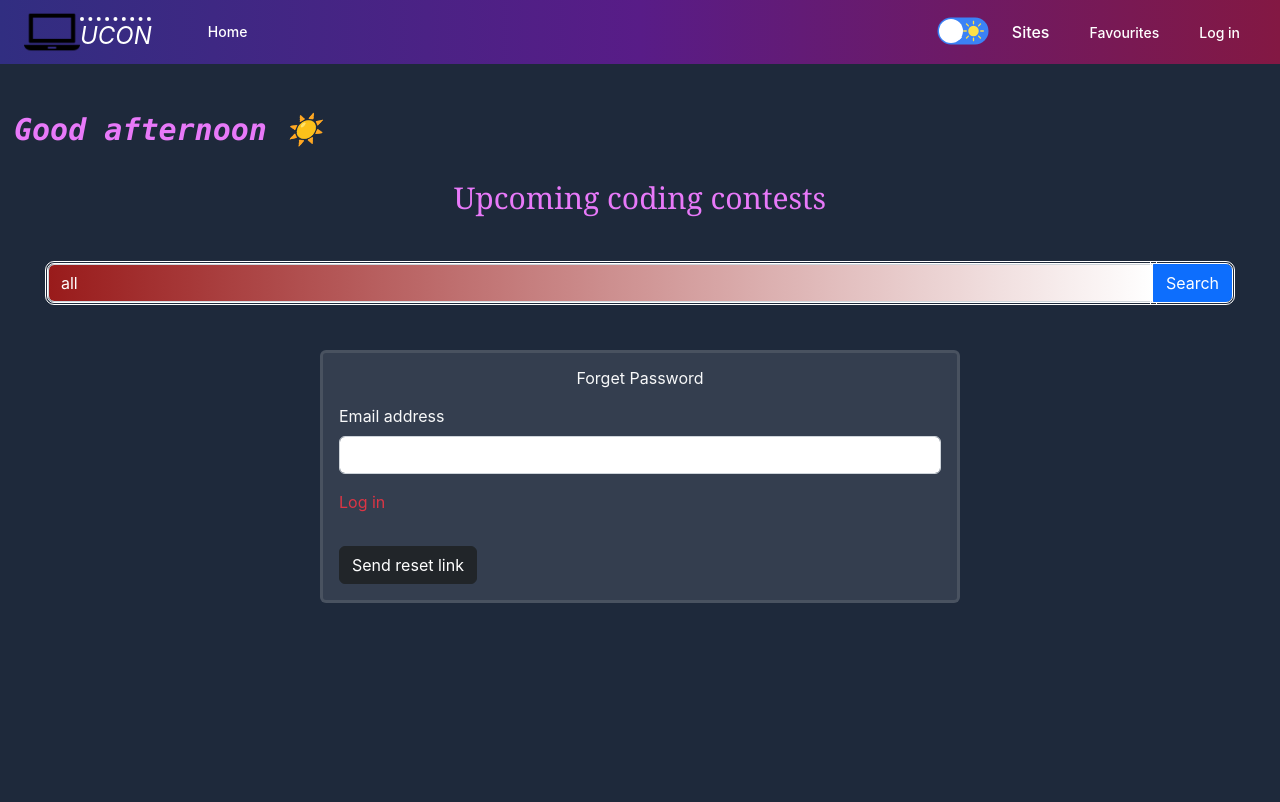
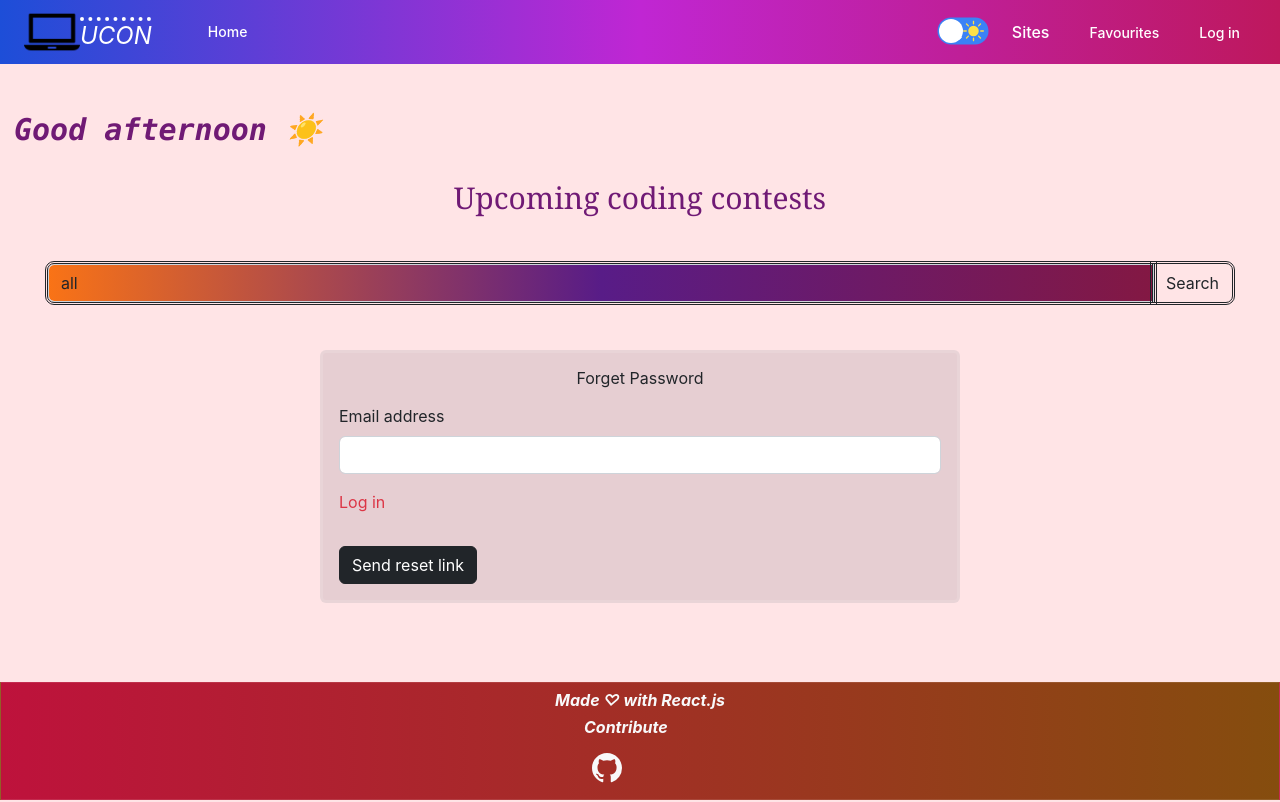
Before and after one commit to mishrayash123/UCON-app, a React (Create React App) app: page /forget in a window 1280 px wide. Shown: the top 802 px of the page. Built offline with nearby package versions, Linux system fonts and the light colour scheme; no server answers; the database is empty.

Commit message:
coloring

```diff
--- a/public/index.html
+++ b/public/index.html
@@ -27,7 +27,7 @@
     <title>UCON</title>
     <link href="https://cdn.jsdelivr.net/npm/bootstrap@5.2.0-beta1/dist/css/bootstrap.min.css" rel="stylesheet" integrity="sha384-0evHe/X+R7YkIZDRvuzKMRqM+OrBnVFBL6DOitfPri4tjfHxaWutUpFmBp4vmVor" crossorigin="anonymous">
   </head>
-  <body class="bg-slate-800 dark:bg-black">
+  <body class="bg-rose-100 dark:bg-black">
 
     <noscript>You need to enable JavaScript to run this app.</noscript>
     <div id="root"></div>
--- a/src/App.js
+++ b/src/App.js
@@ -79,7 +79,7 @@ function App() {
 
 
     return (
-         <div className="bg-slate-800 dark:bg-black">
+         <div className="bg-rose-100 dark:bg-black">
         <BrowserRouter>
        <Navbar setfav={setfav} />
        {/* <button className='btn btn-light mt-28' onClick={darkl}> click me</button> */}
--- a/src/components/Fav.js
+++ b/src/components/Fav.js
@@ -25,12 +25,12 @@ const Fav = (props) => {
 
     return (
         <>
-        { length===0 ? <div className="bg-slate-800 dark:bg-black">
-            <h2 className="text-white font-serif text-3xl text-center mt-28 ">You have no favourite items</h2>
-            <h2 className="text-white font-serif text-9xl text-center my-20">🙅</h2>
+        { length===0 ? <div className="bg-rose-100 dark:bg-black">
+            <h2 className="dark:text-white font-serif text-3xl text-center mt-28 ">You have no favourite items</h2>
+            <h2 className="text-white font-serif text-9xl text-center my-20 mb-56">🙅</h2>
 
         </div>  :
-        <div className="row row-cols-1 row-cols-md-3 mx-3 g-4 mt-4 mb-72 bg-slate-800 dark:bg-black">
+        <div className="row row-cols-1 row-cols-md-3 mx-3 g-4 mt-4 mb-72 bg-rose-100 dark:bg-black">
             {
             fav.map(fav => (
                 <div className="col">
--- a/src/components/Footer.js
+++ b/src/components/Footer.js
@@ -3,7 +3,7 @@ import React from "react";
 const Footer = props => {
 
     return(
-        <div className="bg-gradient-to-r from-pink-900 to-violet-900 border border-light border  border-opacity-10 " >
+        <div className=" fixed-bottom bg-gradient-to-r from-rose-700 to-yellow-800 border border-light border  border-opacity-10 " >
           <div className="">
         <h5 className=" text-center text-light mt-2 mb-2 italic font-bold">Made ♡ with <a target="_blank"  href="https://reactjs.org/">
         React.js
--- a/src/components/Forget.js
+++ b/src/components/Forget.js
@@ -24,10 +24,10 @@ export default function Forget() {
     return (
         <div className="mt-5 mb-72">
             <form onSubmit={forgetpassword}
-                className="mx-auto w-50 mt-5 bg-light text-dark bg-opacity-10 border border-light border border-3 border-opacity-10 rounded">
-                <h5 className="text-center m-3 text-light">Forget Password</h5>
+                className="mx-auto w-50 mt-5 bg-slate-900 dark:bg-white/25 text-dark bg-opacity-10 border border-light border border-3 border-opacity-10 rounded">
+                <h5 className="text-center m-3 dark:text-white">Forget Password</h5>
                 <div className="m-3">
-                    <label className="form-label text-light">Email address</label>
+                    <label className="form-label dark:text-white">Email address</label>
                     <input type="email" className="form-control" id="exampleInputEmail1" aria-describedby="emailHelp"
                   onChange={
                     (e) => {
--- a/src/components/Login.js
+++ b/src/components/Login.js
@@ -52,17 +52,17 @@ export default function Login() {
     return (
         <div className="mt-5 mb-72">
             <form onSubmit={login}
-                className="mx-auto w-50 mt-5  bg-light text-dark bg-opacity-10 border border-light border border-3 border-opacity-10 rounded">
-                <h5 className="text-center m-3 text-light text-2xl">Log in</h5>
-                <a className=" btn  text-1xl text-center text-light bg-light  bg-opacity-10  w-100 flex items-center justify-center" rel="noreferrer noopener" onClick={sum}>
+                className="mx-auto w-50 mt-5  bg-slate-900 dark:bg-white/25 text-dark bg-opacity-10 border border-light border border-3 border-opacity-10 rounded">
+                <h5 className="text-center m-3 dark:text-white text-2xl">Log in</h5>
+                <a className=" btn  text-1xl text-center dark:text-white bg-light  bg-opacity-10  w-100 flex items-center justify-center" rel="noreferrer noopener" onClick={sum}>
                     Log in with
                     <span className="mx-1 text-3xl">
                         <FcGoogle/>
                     </span>
                 </a>
-                <h5 className="text-center m-3 text-light text-2xl">OR</h5>
+                <h5 className="text-center m-3 dark:text-white text-2xl">OR</h5>
                 <div className="m-3">
-                    <label className="form-label text-light">Email address</label>
+                    <label className="form-label dark:text-white">Email address</label>
                     <input type="email" className="form-control" id="exampleInputEmail1" aria-describedby="emailHelp"
                         onChange={
                             (e) => {
@@ -71,7 +71,7 @@ export default function Login() {
                         }/>
                 </div>
             <div className="m-3">
-                <label className="form-label text-light">Password</label>
+                <label className="form-label dark:text-white">Password</label>
                 <input type="password" className="form-control " id="exampleInputPassword1"
                     onChange={
                         (e) => {
@@ -84,7 +84,7 @@ export default function Login() {
         </p>
         <p className="m-3 text-danger">
             {sk}</p>
-        <p className="m-3 text-light">If you don't have an account :
+        <p className="m-3 dark:text-white">If you don't have an account :
             <Link to="/signup" className="nav-link text-danger">Sign up</Link>
         </p>
         <button type="submit" className="btn btn-dark m-3 dark:hover:bg-red-900"
--- a/src/components/Navbar.js
+++ b/src/components/Navbar.js
@@ -51,7 +51,7 @@ const logout = async () => {
 
   return (
     <div className="fixed-top">
-      <nav className="bg-gradient-to-r from-indigo-900 via-purple-900 to-pink-900">
+      <nav className="bg-gradient-to-r from-blue-700 via-fuchsia-600 to-pink-700">
         <div className="max-w-7xl mx-auto px-4 sm:px-6 lg:px-8">
           <div className="flex items-center justify-between h-16">
             <div className="flex items-center">
--- a/src/components/Searchbar.js
+++ b/src/components/Searchbar.js
@@ -6,13 +6,13 @@ const Searchbar = props => {
 
   return (
 
-    <div className="bg-slate-800 dark:bg-black">
+    <div className="bg-rose-100 dark:bg-black">
 
-        <h2 className="text-fuchsia-400  dark:text-white font-serif text-3xl text-center mt-8">Upcoming coding contests</h2>
+        <h2 className="text-fuchsia-900  dark:text-amber-500 font-serif text-3xl text-center mt-8">Upcoming coding contests</h2>
     <form className="m-5" onSubmit={onSearchClick}>
   <div className="input-group">
-  <input type="text" className="form-control bg-gradient-to-r from-red-800 text-white outline-double" placeholder="Search by username" value={search} onChange={onInputChange}  aria-label="Search by username" aria-describedby="basic-addon2" />
-  <button type="button" className="btn btn-primary outline-double" onClick={onSearchClick}>Search</button>
+  <input type="text" className="form-control bg-gradient-to-r from-orange-500 via-purple-900 to-pink-900 dark:text-white outline-double" placeholder="Search by username" value={search} onChange={onInputChange}  aria-label="Search by username" aria-describedby="basic-addon2" />
+  <button type="button" className="btn   dark:text-white outline-double hover:bg-blue-500 dark:hover:bg-red-600" onClick={onSearchClick}>Search</button>
 </div>
   </form>
   </div>
--- a/src/components/Signup.js
+++ b/src/components/Signup.js
@@ -59,16 +59,16 @@ export default function Signup() {
     return (
         <div className="mt-5 mb-72">
             <form onSubmit={signup}
-                className=" mx-auto w-50 mt-5  bg-light text-dark bg-opacity-10 border border-light border border-3 border-opacity-10 rounded">
-                <h5 className="text-center m-3 text-light text-2xl">Sign up</h5>
-                <a className=" btn  text-1xl text-center text-light bg-light  bg-opacity-10  w-100 flex items-center justify-center" rel="noreferrer noopener" onClick={sum2}>
+                className=" mx-auto w-50 mt-5 bg-slate-900 dark:bg-white/25 text-dark bg-opacity-10 border border-light border border-3 border-opacity-10 rounded">
+                <h5 className="text-center m-3 dark:text-white text-2xl">Sign up</h5>
+                <a className=" btn  text-1xl text-center dark:text-white bg-light  bg-opacity-10  w-100 flex items-center justify-center" rel="noreferrer noopener" onClick={sum2}>
                     Sign up with
                     <span className="mx-1 text-3xl">
                         <FcGoogle/>
                     </span>
                 </a>
                 <div className="m-3">
-                    <label className="form-label text-light">Email address</label>
+                    <label className="form-label dark:text-white">Email address</label>
                     <input type="email" className="form-control" id="exampleInputEmail1" aria-describedby="emailHelp"
                         onChange={
                             (e) => {
@@ -78,7 +78,7 @@ export default function Signup() {
                        />
                 </div>
             <div className="m-3">
-                <label className="form-label text-light">Password</label>
+                <label className="form-label dark:text-white">Password</label>
                 <input type="password" className="form-control" id="exampleInputPassword1"
                     onChange={
                         (e) => {
@@ -89,7 +89,7 @@ export default function Signup() {
             </div>
         <p className="m-3 text-danger">
         {sy} </p>
-        <p className="m-3 text-light">If you have an account :
+        <p className="m-3 dark:text-white">If you have an account :
             <Link to="/login" className="nav-link text-danger">Log in</Link>
         </p>
         <button type="submit" className="btn btn-dark m-3 dark:hover:bg-red-900"
--- a/src/components/Wishes.js
+++ b/src/components/Wishes.js
@@ -8,7 +8,7 @@ const Wishes = props => {
     return (
 
 
-        <div className="text-fuchsia-400 dark:text-white font-mono italic font-extrabold  text-3xl ml-3.5 mt-28 bg-slate-800 dark:bg-black">
+        <div className="text-fuchsia-900 dark:text-green-500 font-mono italic font-extrabold  text-3xl ml-3.5 mt-28 bg-rose-100 dark:bg-black">
             <>{
                 time >= 0 && time < 12 ? <h1>
                     Good morning 🌅</h1> : time >= 12 && time < 18 ? <h1>Good afternoon ☀️</h1> : time >= 18 && time < 23.59 ? <h1>Good evening 🌇</h1> : null
```
